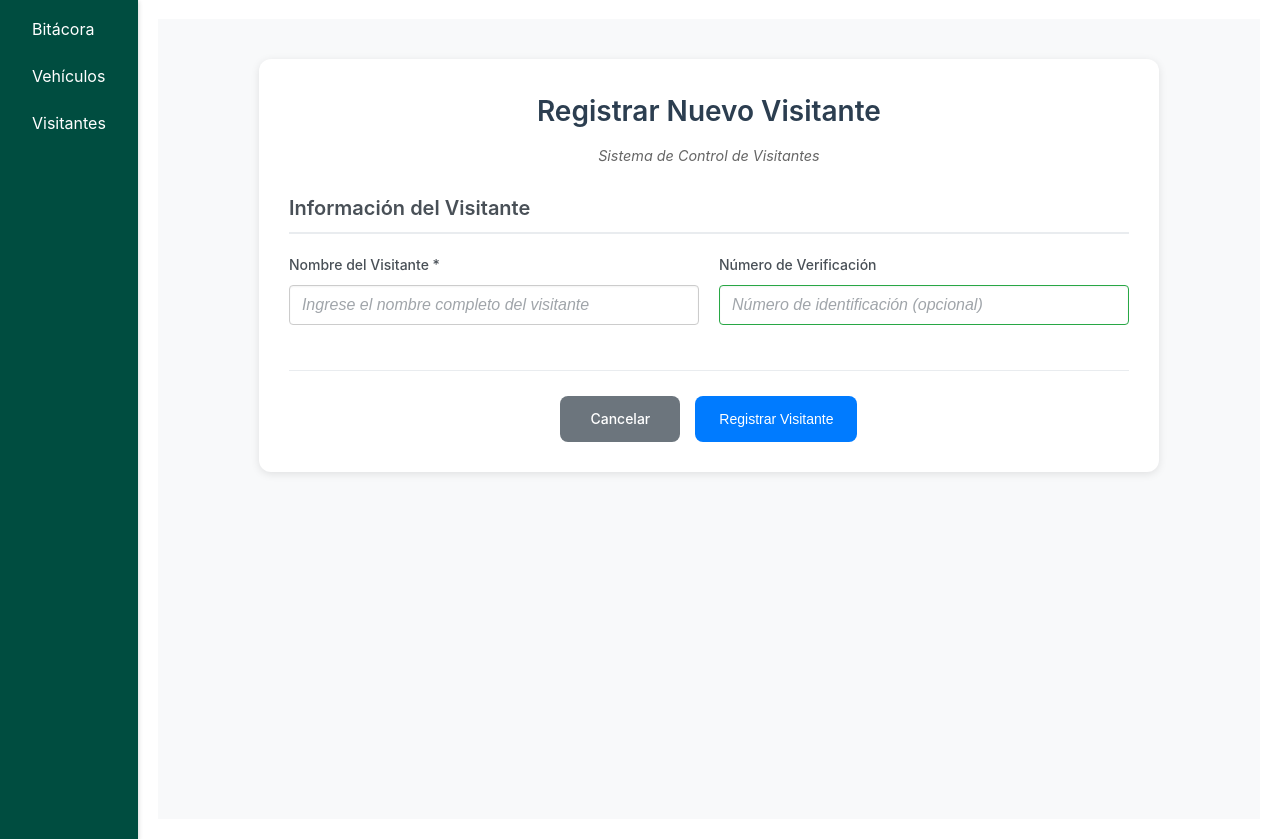
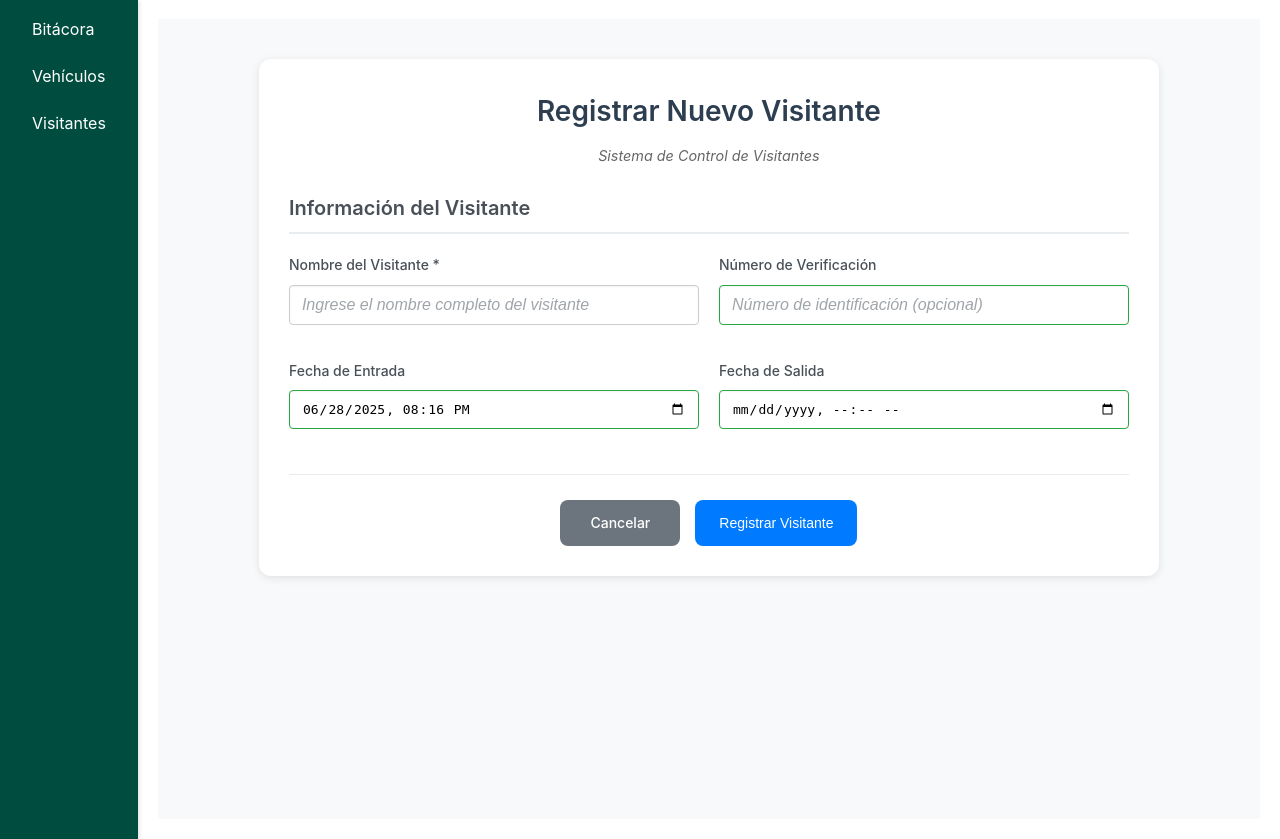
Before and after one commit to Catrin101/Sistema_GTek_Logistics, a PHP site: page /registro_visitante.php in a window 1280 px wide. Shown: the part 77-916 px from the top of the page. Run offline with PHP 8.4, Linux system fonts and the light colour scheme; a user stored in the database is signed in.

Commit message:
modificasion visitantes
se agregaron dos nuevos campos, fecha de entrada y fecha de salida, a todas las capas del  proyecto, el campo de imagen se queda sin cambios

```diff
--- a/registro_visitante.php
+++ b/registro_visitante.php
@@ -24,6 +24,9 @@ if ($_SERVER['REQUEST_METHOD'] === 'POST') {
     if (empty($formData['nombre'])) {
         $errors[] = "El nombre del visitante es obligatorio.";
     }
+    if (empty($formData['fecha_entrada'])) {
+         $errors[] = "La fecha de entrada es obligatoria.";
+    }
 
     // Si no hay errores de validación, proceder a guardar
     if (empty($errors)) {
@@ -31,6 +34,8 @@ if ($_SERVER['REQUEST_METHOD'] === 'POST') {
             $data = [
                 'nombre' => trim($formData['nombre']),
                 'numero_verificacion' => !empty($formData['numero_verificacion']) ? trim($formData['numero_verificacion']) : null,
+                'fecha_entrada' => !empty($formData['fecha_entrada']) ? $formData['fecha_entrada'] : date('Y-m-d H:i:s'), // AGREGAR ESTA LÍNEA
+                'fecha_salida' => !empty($formData['fecha_salida']) ? $formData['fecha_salida'] : null,   // AGREGAR ESTA LÍNEA
             ];
 
             $visitante_id = $visitanteModel->createVisitante($data);
@@ -397,6 +402,16 @@ body {
                            placeholder="Número de identificación (opcional)"
                            value="<?php echo htmlspecialchars($formData['numero_verificacion'] ?? ''); ?>">
                 </div>
+                <div class="form-group">
+                    <label for="fecha_entrada">Fecha de Entrada</label>
+                    <input type="datetime-local" id="fecha_entrada" name="fecha_entrada"
+                           value="<?php echo htmlspecialchars(isset($formData['fecha_entrada']) ? date('Y-m-d\TH:i', strtotime($formData['fecha_entrada'])) : date('Y-m-d\TH:i')); ?>">
+                </div>
+                <div class="form-group">
+                    <label for="fecha_salida">Fecha de Salida</label>
+                    <input type="datetime-local" id="fecha_salida" name="fecha_salida"
+                           value="<?php echo htmlspecialchars(isset($formData['fecha_salida']) && $formData['fecha_salida'] ? date('Y-m-d\TH:i', strtotime($formData['fecha_salida'])) : ''); ?>">
+                </div>
             </div>
 
             <div class="form-actions">
--- a/src/models/Visitante.php
+++ b/src/models/Visitante.php
@@ -21,23 +21,27 @@ class Visitante {
     public function createVisitante(array $data) {
         $sql = "INSERT INTO visitantes (
                     nombre,
-                    numero_verificacion
+                    numero_verificacion,
+                    fecha_entrada,
+                    fecha_salida
                 ) VALUES (
                     :nombre,
-                    :numero_verificacion
+                    :numero_verificacion,
+                    :fecha_entrada,
+                    :fecha_salida
                 )";
 
         try {
             $stmt = $this->pdo->prepare($sql);
             $stmt->bindParam(':nombre', $data['nombre']);
             $stmt->bindParam(':numero_verificacion', $data['numero_verificacion']);
+            $stmt->bindParam(':fecha_entrada', $data['fecha_entrada']); // AGREGAR ESTA LÍNEA
+            $stmt->bindParam(':fecha_salida', $data['fecha_salida']);   // AGREGAR ESTA LÍNEA
 
             $stmt->execute();
             return $this->pdo->lastInsertId();
         } catch (PDOException $e) {
             error_log("Error al crear visitante: " . $e->getMessage());
-            // En un entorno de desarrollo, podrías querer re-lanzar o mostrar el error para depuración
-            // throw new Exception("Error al crear visitante: " . $e->getMessage());
             return false;
         }
     }
@@ -54,7 +58,9 @@ class Visitante {
                     v.id,
                     v.nombre,
                     v.numero_verificacion,
-                    v.fecha_creacion
+                    v.fecha_creacion,
+                    v.fecha_entrada,
+                    v.fecha_salida
                 FROM
                     visitantes v
                 WHERE 1=1";
@@ -155,12 +161,16 @@ class Visitante {
     public function updateVisitante(int $id, array $data) {
         $sql = "UPDATE visitantes SET
                     nombre = :nombre,
-                    numero_verificacion = :numero_verificacion
+                    numero_verificacion = :numero_verificacion,
+                    fecha_entrada = :fecha_entrada,
+                    fecha_salida = :fecha_salida
                 WHERE id = :id";
         try {
             $stmt = $this->pdo->prepare($sql);
             $stmt->bindParam(':nombre', $data['nombre']);
             $stmt->bindParam(':numero_verificacion', $data['numero_verificacion']);
+            $stmt->bindParam(':fecha_entrada', $data['fecha_entrada']); // AGREGAR ESTA LÍNEA
+        $stmt->bindParam(':fecha_salida', $data['fecha_salida']);
             $stmt->bindParam(':id', $id, PDO::PARAM_INT);
             return $stmt->execute();
         } catch (PDOException $e) {
```
Also changed, not shown: editar_visitante.php (+26 -2 lines), visitantes.php (+5 -3 lines).
